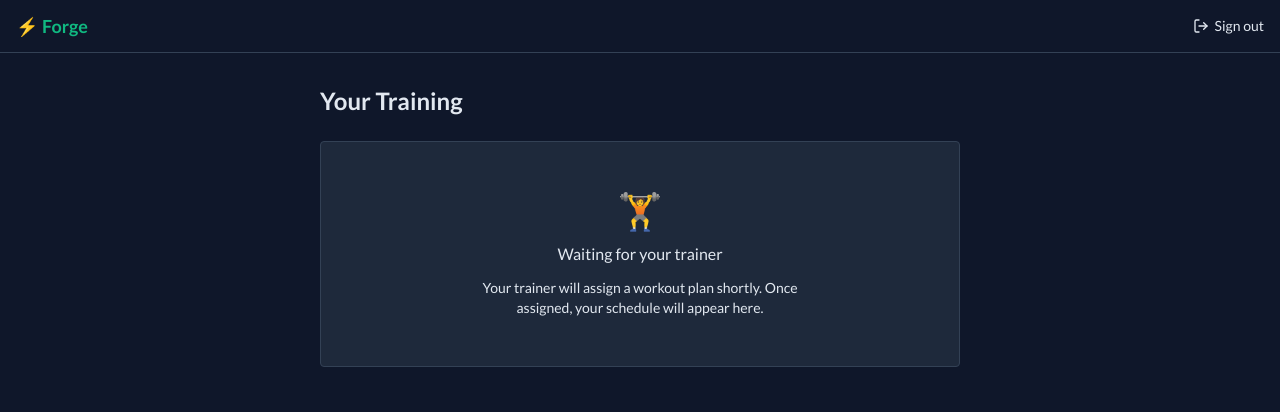
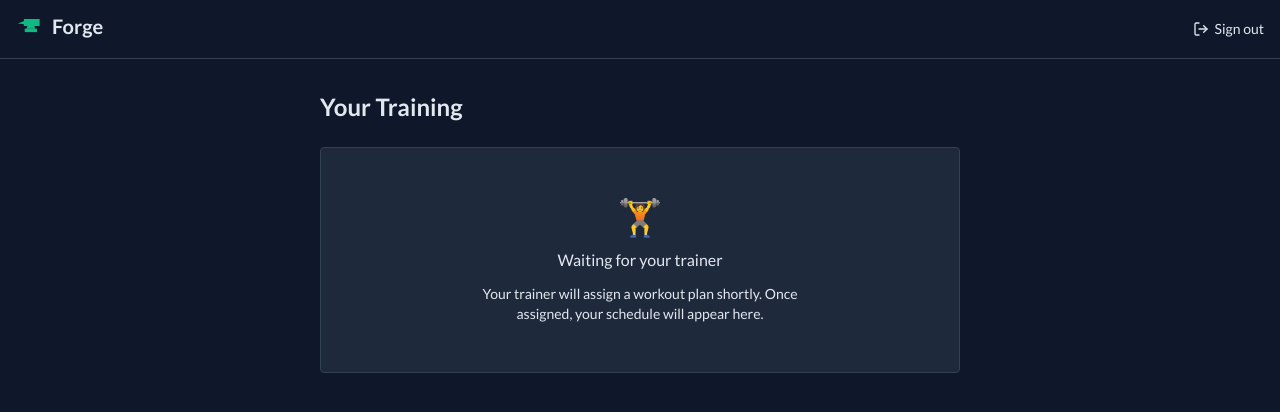
Before and after one commit to pjetja/forge, a Next.js app: page /trainee in a window 1280 px wide. Shown: the top 412 px of the page. Built offline with nearby package versions, Linux system fonts and the light colour scheme.

Commit message:
feat(01.2-02): replace ⚡ Forge text with ForgeLogo in nav layouts
- Import ForgeLogo in trainer and trainee layouts
- Replace emoji+text Link with ForgeLogo horizontal variant (h-7)
- Add aria-label="Forge home" to Link for accessibility

```diff
--- a/src/app/(trainee)/layout.tsx
+++ b/src/app/(trainee)/layout.tsx
@@ -1,12 +1,13 @@
 import Link from 'next/link';
 import { signOut } from '@/app/(auth)/login/actions';
+import { ForgeLogo } from '@/components/ForgeLogo';
 
 export default function TraineeLayout({ children }: { children: React.ReactNode }) {
   return (
     <div className="min-h-screen bg-bg-page">
       <header className="bg-bg-page border-b border-border px-4 py-3 flex items-center justify-between">
-        <Link href="/trainee" className="font-bold text-accent text-lg hover:text-accent-hover transition-colors">
-          ⚡ Forge
+        <Link href="/trainee" aria-label="Forge home">
+          <ForgeLogo variant="horizontal" className="h-7" />
         </Link>
         <form action={signOut}>
           <button
--- a/src/app/(trainer)/layout.tsx
+++ b/src/app/(trainer)/layout.tsx
@@ -1,12 +1,13 @@
 import Link from 'next/link';
 import { signOut } from '@/app/(auth)/login/actions';
+import { ForgeLogo } from '@/components/ForgeLogo';
 
 export default function TrainerLayout({ children }: { children: React.ReactNode }) {
   return (
     <div className="min-h-screen bg-bg-page">
       <header className="bg-bg-page border-b border-border px-4 py-3 flex items-center justify-between">
-        <Link href="/trainer" className="font-bold text-accent text-lg hover:text-accent-hover transition-colors">
-          ⚡ Forge
+        <Link href="/trainer" aria-label="Forge home">
+          <ForgeLogo variant="horizontal" className="h-7" />
         </Link>
         <form action={signOut}>
           <button
```
